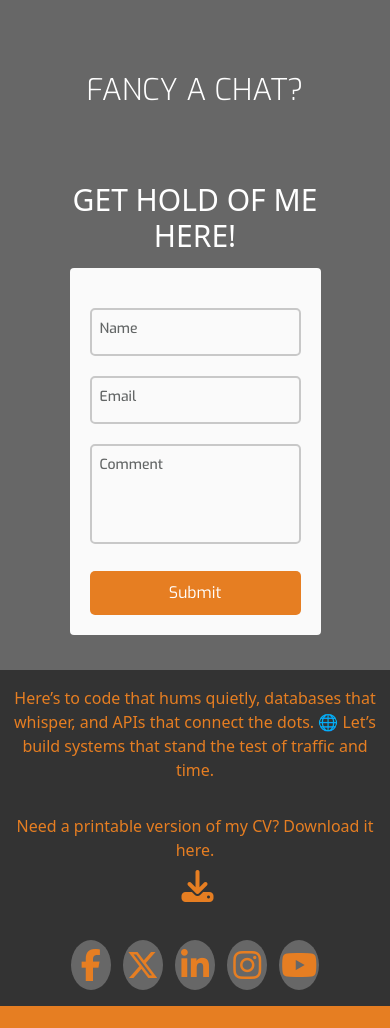
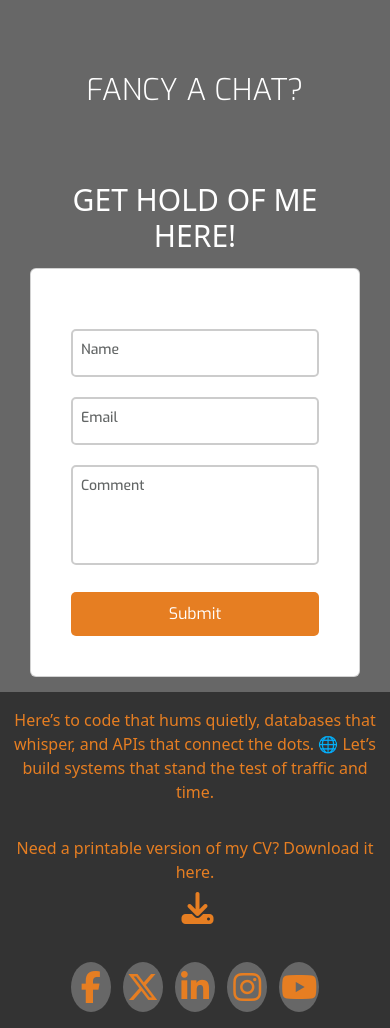
Before and after one commit to MaxBWiseman/CV_Site2, a Django app: page /contact in a window 390 px wide. Shown: the part 1576-2604 px from the top of the page. Before the commit the page ends 2582 px from the top, so only its background shows below. Run offline with Django 4.2, Linux system fonts and the light colour scheme; some libraries are stand-ins or nearby versions.

Commit message:
refactor: improve layout and styling of contact form

```diff
--- a/main/templates/main/contact.html
+++ b/main/templates/main/contact.html
@@ -31,10 +31,10 @@
         <div id="map" class="mt-4"></div>
       </div>
     </div>
-    <div class="col-12 col-md-8 bg-color-contact section-column">
+    <div class="col-12 col-md-8 bg-color-contact section-column justify-content-center">
       <h3 class="contact-heading uppercase text-center white-text p-5">Fancy a chat?</h3>
       <h5 class="uppercase text-center white-text">Get hold of me here!</h5>
-      <div class="card3 center-form">
+      <div class="card center-form">
         <form class="form" onsubmit="return sendMail(this)">
           <div class="group">
             <input id="fullname" name="name" placeholder="" type="text" required />
--- a/static/css/style.css
+++ b/static/css/style.css
@@ -341,10 +341,8 @@ footer {
   padding: 25px;
 }
 
-.card:hover {
-  border: 5px solid #e67e22;
-  transform: scale(1.06);
-  transition: 1s ease-in-out;
+.card {
+  width:auto;
 }
 
 .header {
@@ -482,11 +480,11 @@ footer {
 }
 
 .center-form {
-  padding-top: 10px;
-  text-align: center;
-  display: flex;
-  justify-content: center;
-  align-items: center;
+    max-width: 500px;
+    width: 100%;
+    margin: 0 auto;
+    padding: 20px;
+    box-sizing: border-box;
 }
 
 .center-form form {
@@ -555,10 +553,9 @@ footer {
 
 .form .group input:focus + label,
 .form .group textarea:focus + label {
-  top: -10px;
+  top: -17px;
   left: 10px;
-  background-color: #e67e22;
-  color: #3366cc;
+  color: #e67f22;
   font-weight: 600;
   font-size: 14px;
 }
```
